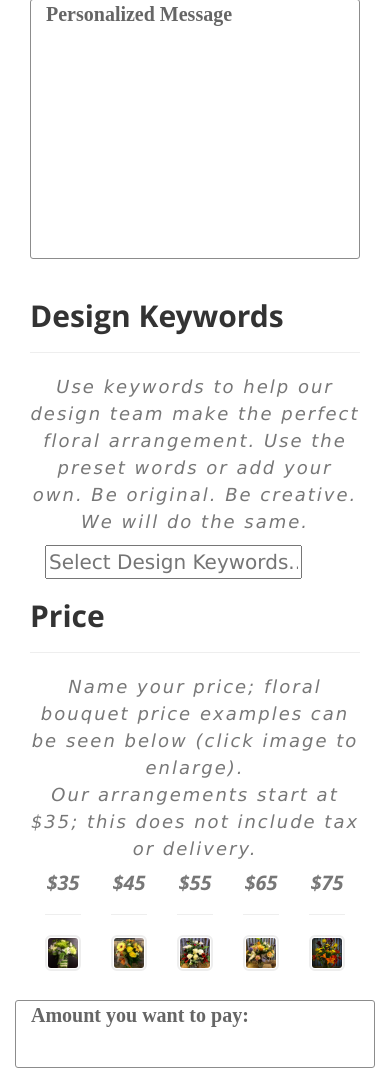
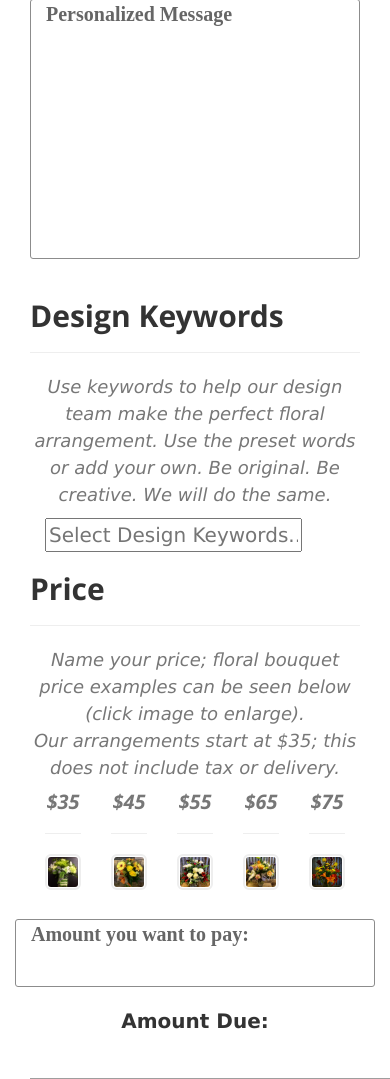
Before and after one commit to jakesmorrison/country_floral, a Django app: page /order/ in a window 390 px wide; the page is wider, and only the part inside the window is pictured. Shown: the part 1157-2236 px from the top of that part. Run offline with Django 3.2, Linux system fonts and the light colour scheme; some libraries are stand-ins or nearby versions; grey boxes are pictures that could not be loaded.

Commit message:
letter spacing

```diff
--- a/country_floral_app/static/country_floral_app/css/style.css
+++ b/country_floral_app/static/country_floral_app/css/style.css
@@ -668,7 +668,7 @@ label {
     }
 
     .my-letter-spacing{
-        letter-spacing: 2px;
+        letter-spacing: 0px;
     }
 
     .myinput {
```
